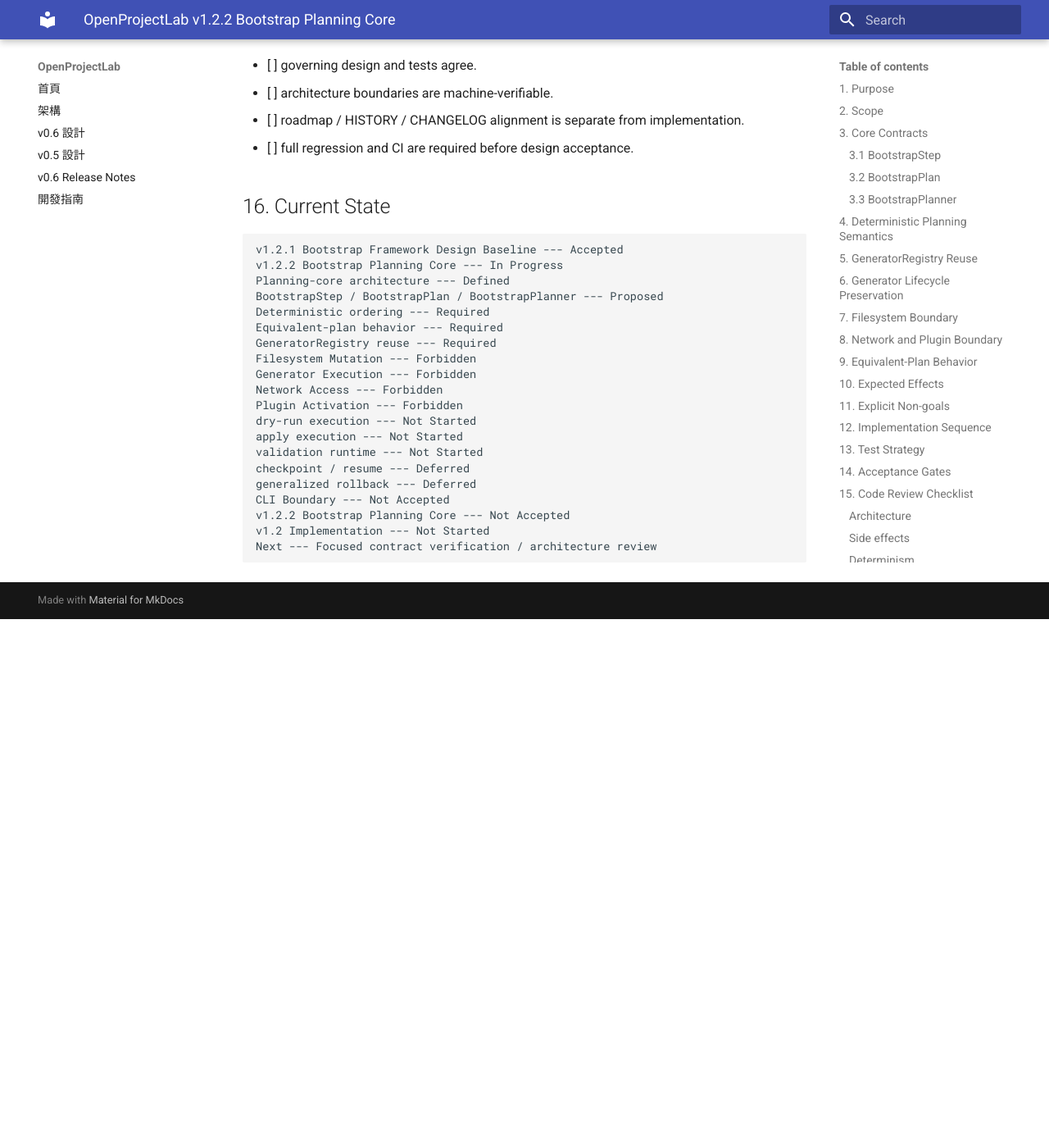
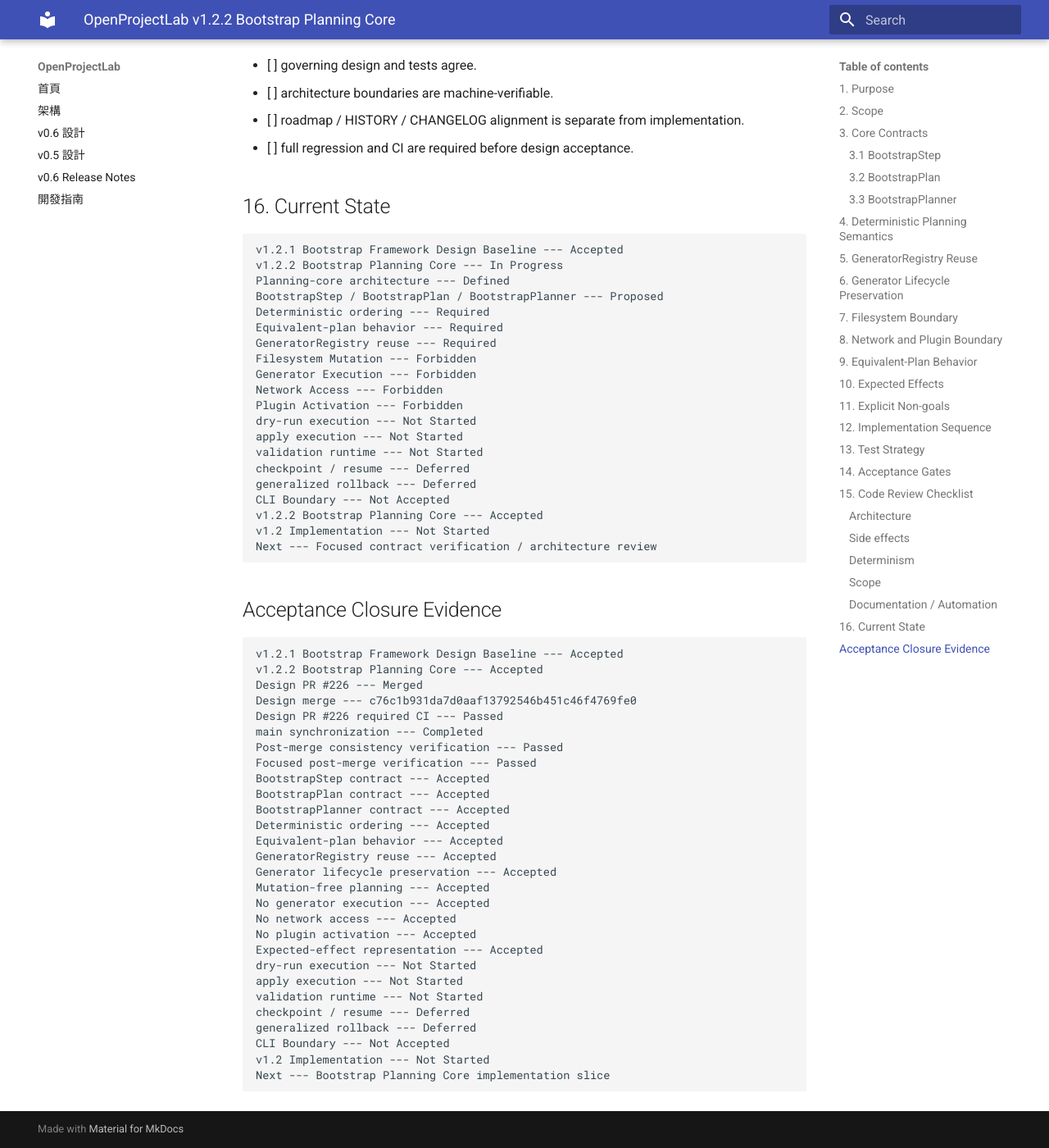
Before and after one commit to khwang1964/OpenProjectLab, an MkDocs documentation site: the page built from docs/releases/v1.2.2-bootstrap-planning-core.md, in a window 1280 px wide and 1400 px high, scrolled down 8858 px. Shown: the whole window at 82% size. Built offline with MkDocs 1.6.1 and Material for MkDocs 9.7.7, drawn with Linux system fonts in a browser that asks for light colours; before the commit the page ends 9613 px from its top, so only the background shows below that; some of the changed text lies outside the part shown.

Commit message:
docs: accept v1.2.2 bootstrap planning core (#227)

````diff
--- a/docs/releases/v1.2.2-bootstrap-planning-core.md
+++ b/docs/releases/v1.2.2-bootstrap-planning-core.md
@@ -1,6 +1,6 @@
 # OpenProjectLab v1.2.2 Bootstrap Planning Core
 
-> **Status:** Design / Contract Definition --- In Progress
+> **Status:** Accepted --- Terminally Closed
 > **Predecessor:** v1.2.1 Bootstrap Framework Design Baseline --- Accepted
 > **Target Slice:** v1.2.2 --- BootstrapPlan / Planning Core
 > **Implementation:** Not Started
@@ -293,28 +293,28 @@
 ``` text
 Planning-core architecture --- Defined
 Fail-closed contract tests --- Added
-BootstrapStep contract --- Pending
-BootstrapPlan contract --- Pending
-BootstrapPlanner contract --- Pending
-Deterministic ordering --- Pending
-Equivalent-plan behavior --- Pending
-GeneratorRegistry reuse --- Pending
-Generator lifecycle preservation --- Pending
-Mutation-free planning --- Pending
-No generator execution --- Pending
-No network access --- Pending
-No plugin activation --- Pending
-Expected-effect representation --- Pending
-Focused tests --- Pending
+BootstrapStep contract --- Accepted
+BootstrapPlan contract --- Accepted
+BootstrapPlanner contract --- Accepted
+Deterministic ordering --- Accepted
+Equivalent-plan behavior --- Accepted
+GeneratorRegistry reuse --- Accepted
+Generator lifecycle preservation --- Accepted
+Mutation-free planning --- Accepted
+No generator execution --- Accepted
+No network access --- Accepted
+No plugin activation --- Accepted
+Expected-effect representation --- Accepted
+Focused tests --- Passed
 Full regression / coverage --- Pending
 git diff --check --- Pending
 pre-commit --- Pending
-Design PR required CI --- Pending
-Design PR squash merge --- Pending
-main synchronization --- Pending
-Post-merge consistency verification --- Pending
-Terminal design acceptance --- Pending
-v1.2.2 Bootstrap Planning Core --- Not Accepted
+Design PR #226 required CI --- Passed
+Design PR #226 squash merge --- Completed
+main synchronization --- Completed
+Post-merge consistency verification --- Passed
+Terminal design acceptance --- Completed
+v1.2.2 Bootstrap Planning Core --- Accepted
 v1.2 Implementation --- Not Started
 ```
 
@@ -381,7 +381,41 @@
 checkpoint / resume --- Deferred
 generalized rollback --- Deferred
 CLI Boundary --- Not Accepted
-v1.2.2 Bootstrap Planning Core --- Not Accepted
+v1.2.2 Bootstrap Planning Core --- Accepted
 v1.2 Implementation --- Not Started
 Next --- Focused contract verification / architecture review
 ```
+
+
+## Acceptance Closure Evidence
+
+``` text
+v1.2.1 Bootstrap Framework Design Baseline --- Accepted
+v1.2.2 Bootstrap Planning Core --- Accepted
+Design PR #226 --- Merged
+Design merge --- c76c1b931da7d0aaf13792546b451c46f4769fe0
+Design PR #226 required CI --- Passed
+main synchronization --- Completed
+Post-merge consistency verification --- Passed
+Focused post-merge verification --- Passed
+BootstrapStep contract --- Accepted
+BootstrapPlan contract --- Accepted
+BootstrapPlanner contract --- Accepted
+Deterministic ordering --- Accepted
+Equivalent-plan behavior --- Accepted
+GeneratorRegistry reuse --- Accepted
+Generator lifecycle preservation --- Accepted
+Mutation-free planning --- Accepted
+No generator execution --- Accepted
+No network access --- Accepted
+No plugin activation --- Accepted
+Expected-effect representation --- Accepted
+dry-run execution --- Not Started
+apply execution --- Not Started
+validation runtime --- Not Started
+checkpoint / resume --- Deferred
+generalized rollback --- Deferred
+CLI Boundary --- Not Accepted
+v1.2 Implementation --- Not Started
+Next --- Bootstrap Planning Core implementation slice
+```
````
Also changed, not shown: CHANGELOG.md (+15 -0 lines), docs/HISTORY.md (+27 -0 lines), docs/architecture/bootstrap-planning-core.md (+28 -0 lines), docs/roadmap.md (+30 -0 lines), 1 other file.
